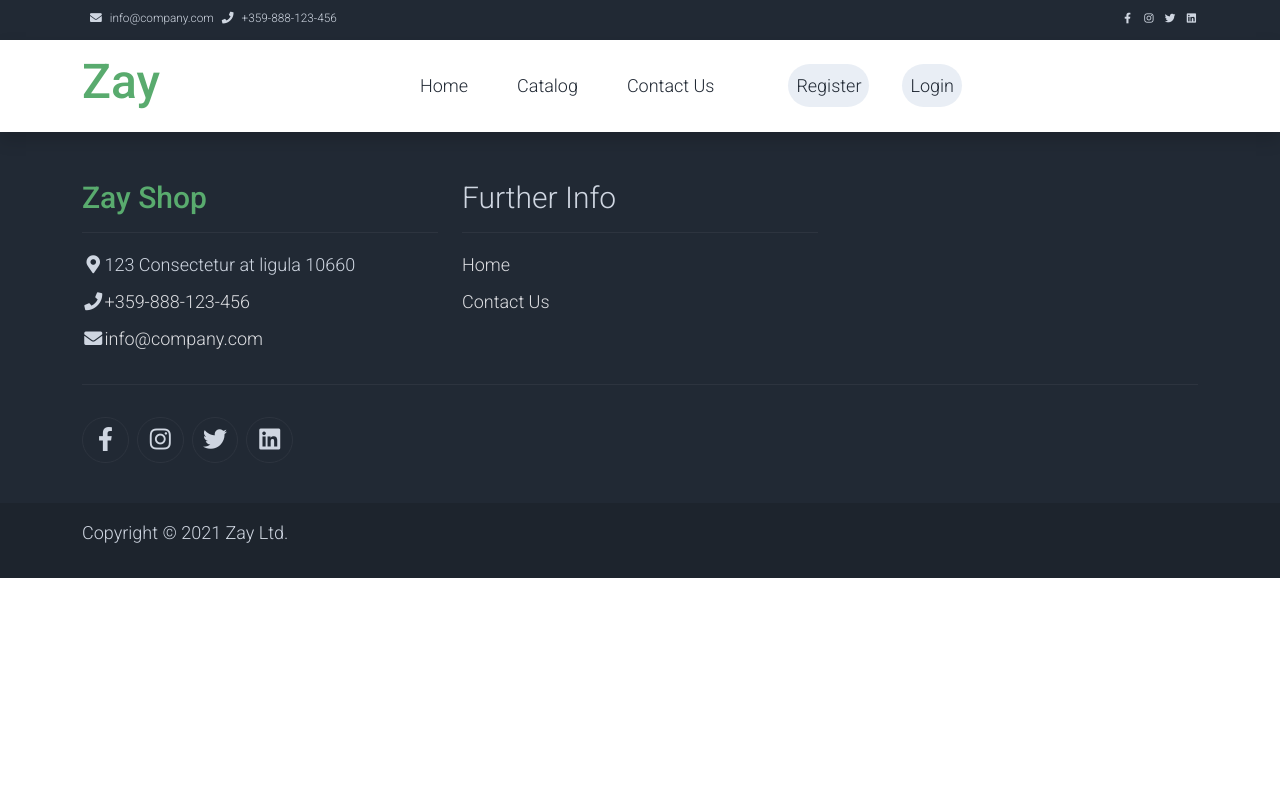
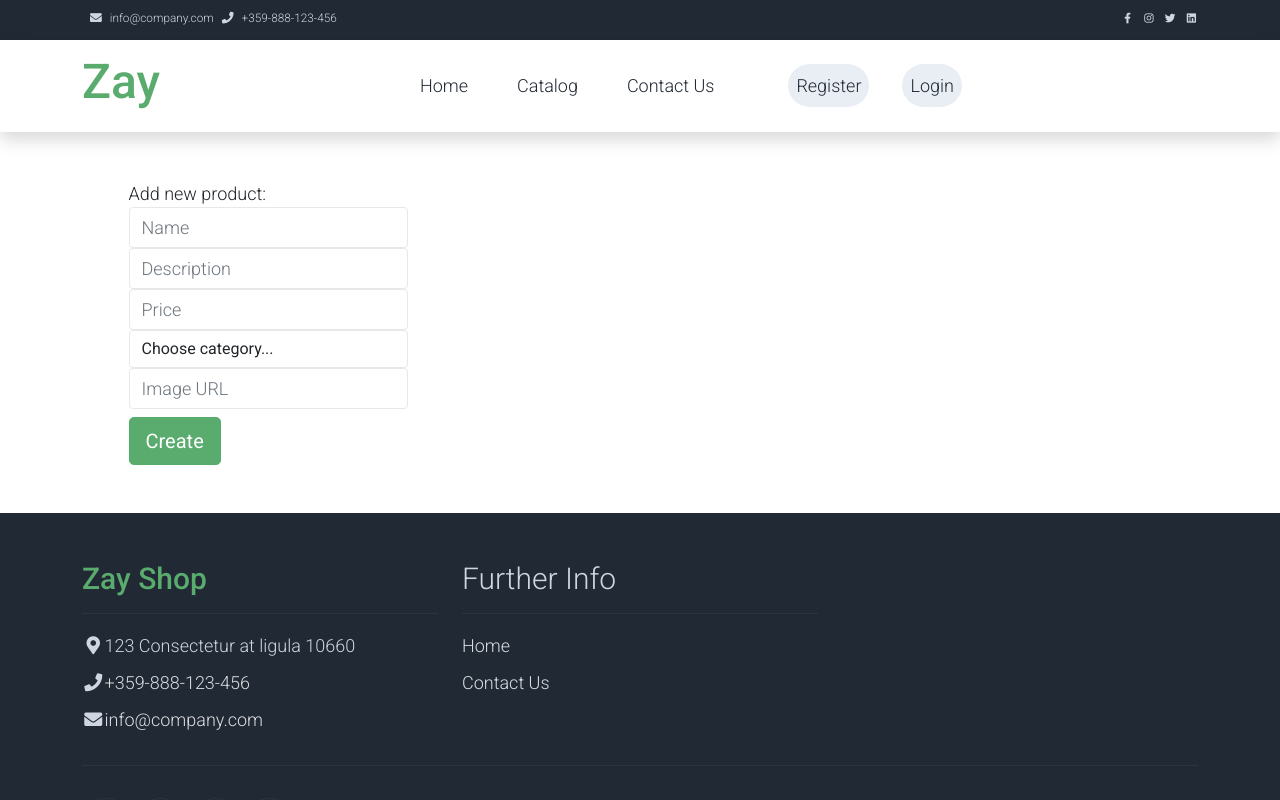
Before and after one commit to Dimitar-Stoimenov/react-softuni-project, a React (Create React App) app: page /create in a window 1280 px wide. Shown: the top 800 px of the page. Built offline with nearby package versions, Linux system fonts and the light colour scheme.

Commit message:
add create component

```diff
--- a/src/App.js
+++ b/src/App.js
@@ -6,6 +6,7 @@ import useLocalStorage from "./hooks/useLocalStorage";
 import TopPageInfo from "./components/TopPageInfo/TopPageInfo";
 import Footer from "./components/Footer/Footer";
 import Contact from "./components/Contact/Contact";
+import Create from "./components/Create/Create";
 import Login from "./components/Login/Login";
 import Logout from "./components/Logout/Logout";
 import Register from "./components/Register/Register";
@@ -55,6 +56,7 @@ function App() {
 					<Route path="/catalog/smartwatches" element={<>smartwatch component</>} />
 					<Route path="/catalog/accessories" element={<>accessorie component</>} />
 					<Route path="/login" element={<Login />} />
+					<Route path="/create" element={<Create />} />
 					<Route path="/logout" element={<Logout />} />
 					<Route path="/contact" element={<Contact />} />
 					<Route path="/contact/message-received" element={<MessageReceived />} />
--- /dev/null
+++ b/src/components/Create/Create.js
@@ -0,0 +1,61 @@
+import { useContext } from 'react';
+import { useNavigate } from 'react-router-dom';
+
+import { create } from "../../services/productService";
+import { AuthContext } from '../../contexts/AuthContext';
+
+const Create = () => {
+    const { user } = useContext(AuthContext);
+    const navigate = useNavigate();
+
+    const createSubmitHandler = (e) => {
+        e.preventDefault();
+
+        let { name, description, price, category, image } = Object.fromEntries(new FormData(e.currentTarget));
+        let token = user.accessToken;
+
+        create(name, description, price, category, image, token)
+            .then(productData => {
+                navigate('/');
+                //TODO: Change navigation to details page
+            })
+    }
+
+    return (
+        <div className="container py-5">
+            <div className="col-md-4 col-md-offset-4">
+                <form className="col-md-9 m-auto" method="POST" onSubmit={createSubmitHandler}>
+                    <div className="form-group">
+                        <label htmlFor="formGroupExampleInput">Add new product:</label>
+                        <input type="text" className="form-control" name="name" placeholder="Name" />
+                    </div>
+                    <div className="form-group">
+                        <input type="text" className="form-control" name="description" placeholder="Description" />
+                    </div>
+                    <div className="form-group">
+                        <input type="number" className="form-control" name="price" placeholder="Price" />
+                    </div>
+                    <div className="form-group">
+                        <select name="category" className="form-control">
+                            <option defaultValue>Choose category...</option>
+                            <option>Smartphones</option>
+                            <option>Smartwatches</option>
+                            <option>Accessories</option>
+                        </select>
+                    </div>
+                    <div className="form-group">
+                        <input type="text" className="form-control" name="image" placeholder="Image URL" />
+                    </div>
+
+                    <div className="row">
+                        <div className="col text-start mt-2">
+                            <button type="submit" className="btn btn-success btn-lg px-3">Create</button>
+                        </div>
+                    </div>
+                </form>
+            </div>
+        </div>
+    );
+}
+
+export default Create;
```
